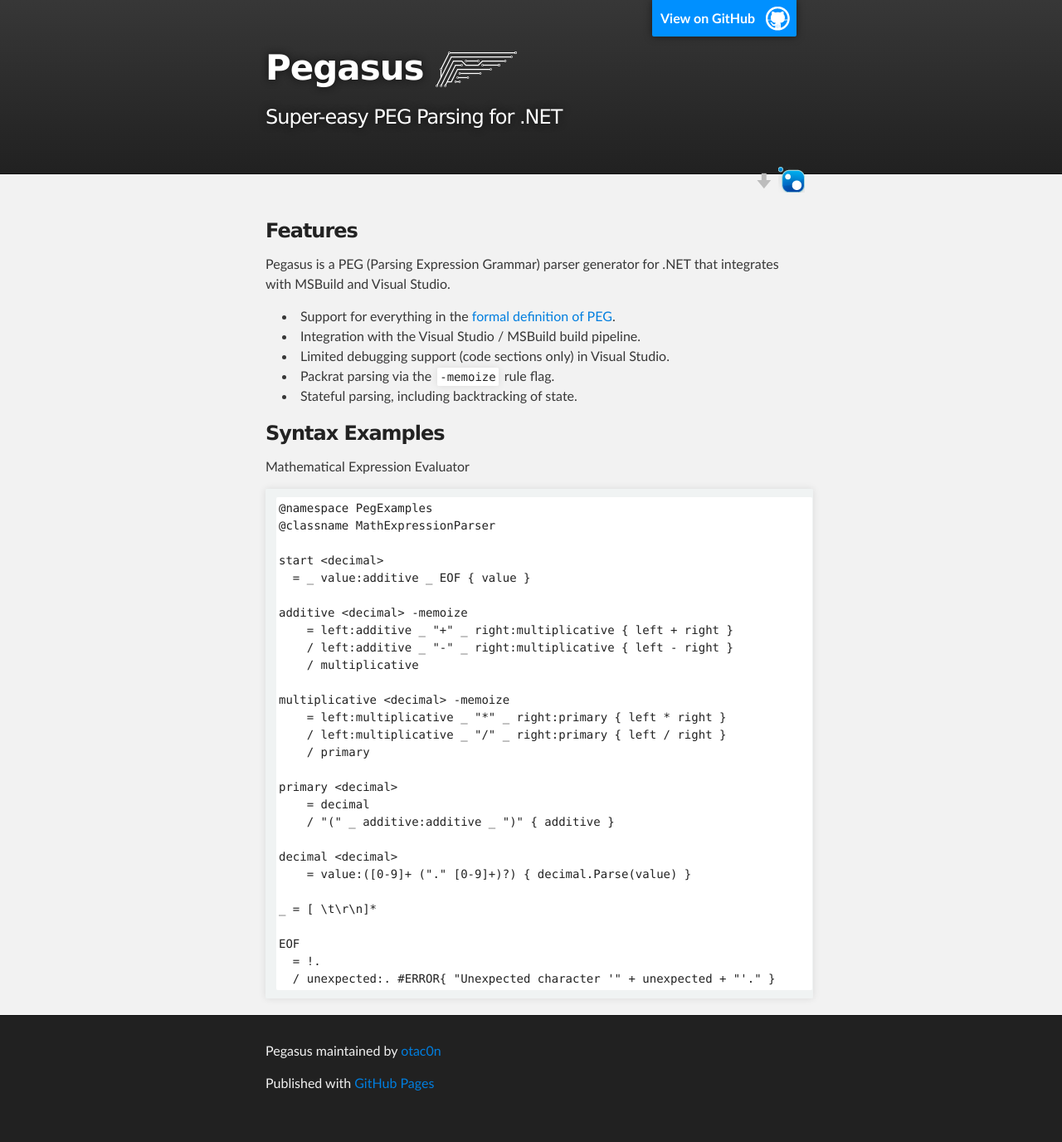
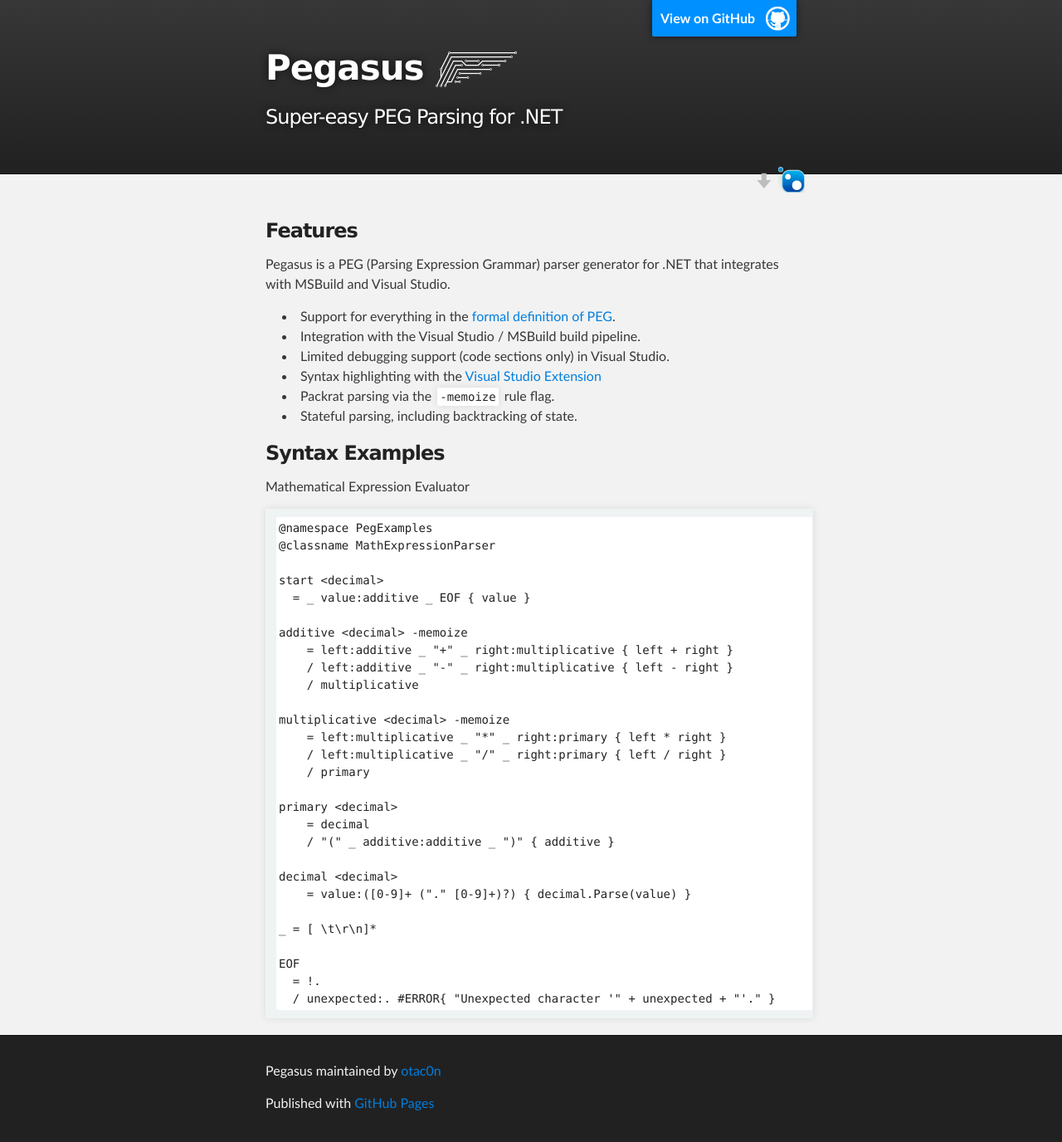
Before and after one commit to otac0n/Pegasus, a Jekyll site: the page built from index.md, in a window 1280 px wide. Shown: the whole page at 83% size. Built offline with Jekyll 4.4.1, drawn with Linux system fonts in a browser that asks for light colours; Markdown is read by kramdown in place of the engine named in the settings; before the commit the page ends 1352 px from its top, so only the background shows below that.

Commit message:
Add a link toAdd a link to the Visual Studio extension in the project index.

```diff
--- a/index.md
+++ b/index.md
@@ -8,6 +8,7 @@
 * Support for everything in the [formal definition of PEG](http://www.brynosaurus.com/pub/lang/peg-slides.pdf).
 * Integration with the Visual Studio / MSBuild build pipeline.
 * Limited debugging support (code sections only) in Visual Studio.
+* Syntax highlighting with the [Visual Studio Extension](https://marketplace.visualstudio.com/items?itemName=JohnGietzen.Pegasus)
 * Packrat parsing via the `-memoize` rule flag.
 * Stateful parsing, including backtracking of state.
 
```
